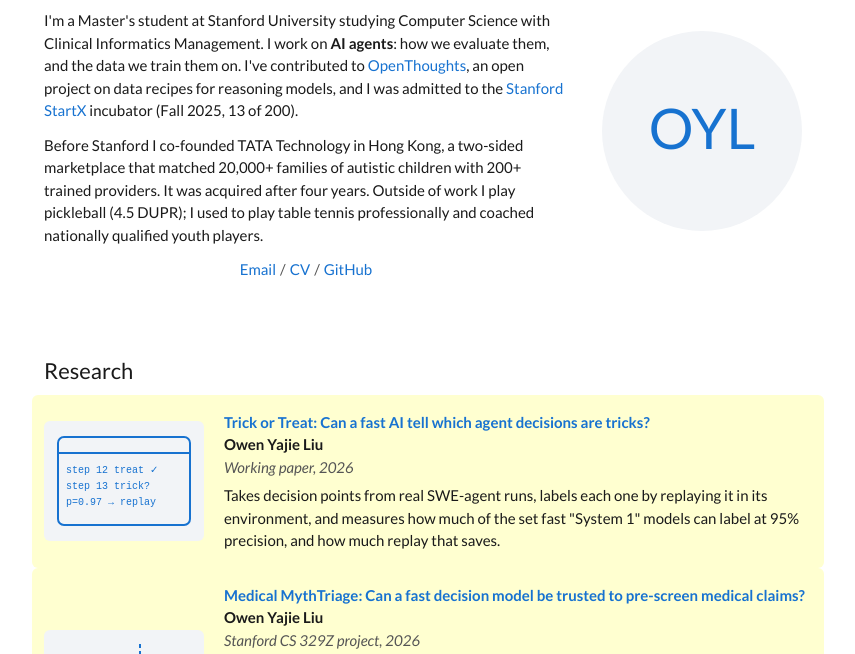
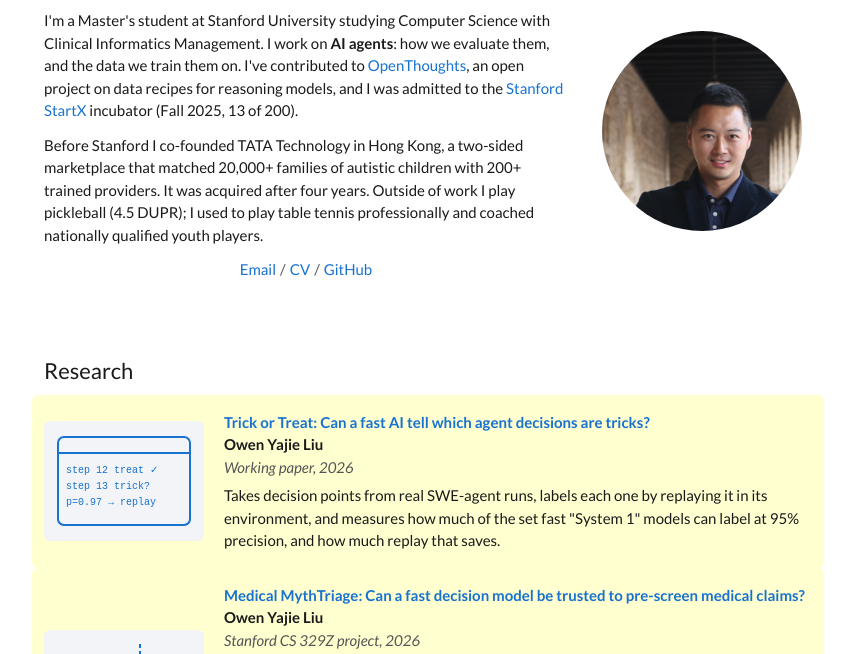
Before and after one commit to owenyliu/owenyliu.github.io, a plain HTML site: page index.html in a window 1280 px wide. Shown: the part 83-737 px from the top of the page, without its empty margins (212-1067 px from the left). Drawn offline with Linux system fonts and the light colour scheme.

Commit message:
Show headshot photo on homepage

```diff
--- a/index.html
+++ b/index.html
@@ -42,6 +42,7 @@ a:focus-visible, button:focus-visible { outline: 2px solid var(--link); outline-
 .email-out { text-align: center; min-height: 1.5em; color: var(--muted); font-size: 14px; margin-top: 4px; }
 .portrait { width: 200px; height: 200px; border-radius: 50%; margin: 0 auto; background: var(--thumb); display: grid; place-items: center; overflow: hidden; }
 .portrait svg { width: 100%; height: 100%; }
+.portrait img { width: 100%; height: 100%; object-fit: cover; display: block; }
 
 h2 { font-weight: 400; font-size: 22px; margin: 40px 0 8px; }
 .entry { display: grid; grid-template-columns: 160px 1fr; gap: 20px; padding: 16px 0; align-items: center; }
@@ -77,9 +78,8 @@ footer { margin-top: 48px; padding-top: 16px; border-top: 1px solid var(--line);
       </div>
       <p class="email-out" id="email-out" aria-live="polite"></p>
     </div>
-    <div class="portrait" aria-hidden="true">
-      <!-- Placeholder until a headshot is added -->
-      <svg viewBox="0 0 200 200" xmlns="http://www.w3.org/2000/svg"><text x="100" y="118" text-anchor="middle" font-family="Lato, sans-serif" font-size="56" fill="var(--thumb-ink)">OYL</text></svg>
+    <div class="portrait">
+      <img src="headshot.jpg" alt="Owen Yajie Liu" width="200" height="200">
     </div>
   </section>
 
```
